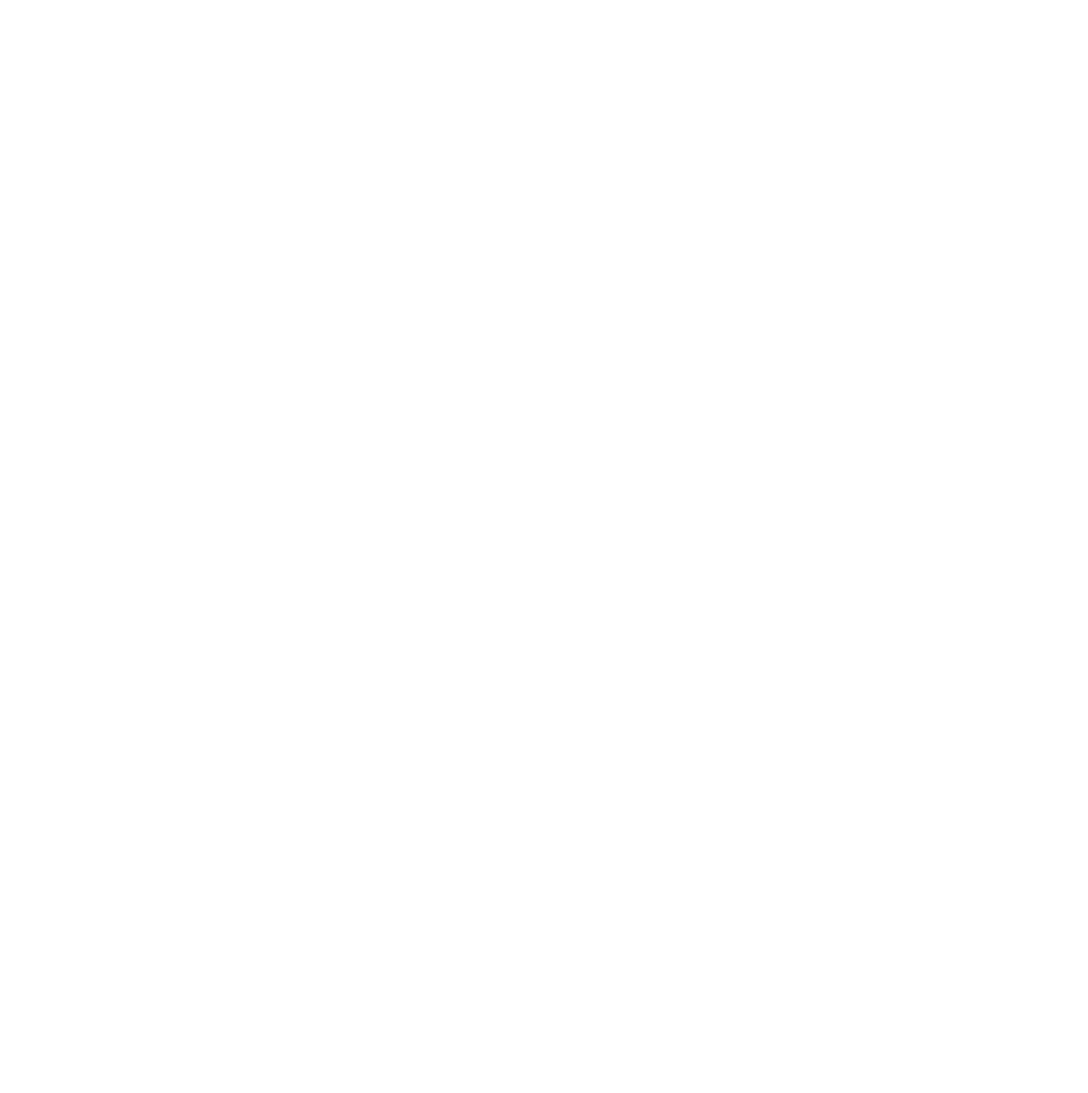
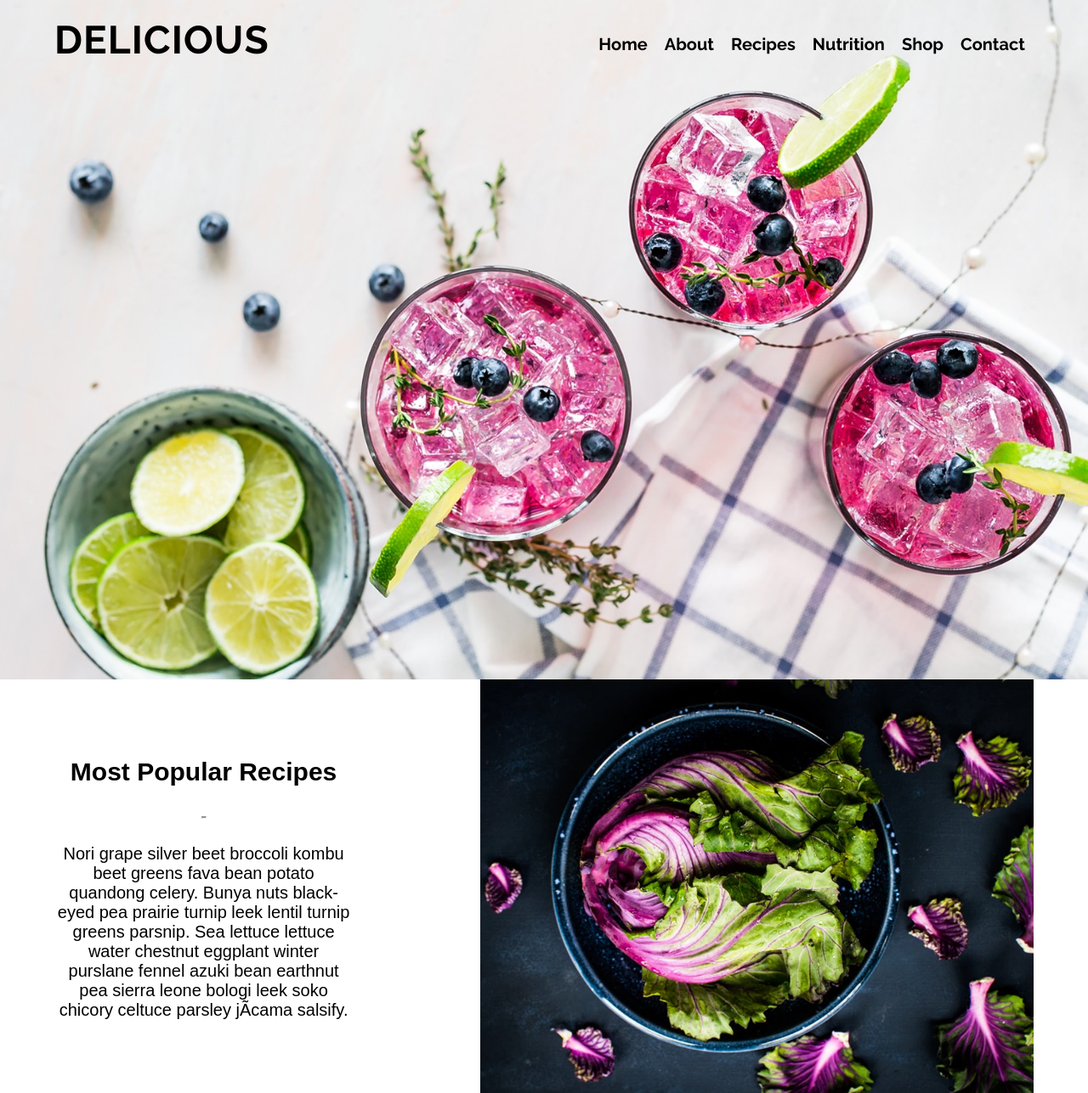
Before and after one commit to SimonOConnor28/Project-Delicious, a plain HTML site: page index.html in a window 1280 px wide. Shown: the whole page at 85% size. Before the commit the page ends 800 px from the top, so only its background shows below. Drawn offline with Linux system fonts and the light colour scheme.

Commit message:
setup all partials to where i am on the homepage

```diff
--- a/index.html
+++ b/index.html
@@ -0,0 +1,47 @@
+<!DOCTYPE html>
+<html lang="en">
+<head>
+    <meta charset="UTF-8">
+    <meta http-equiv="X-UA-Compatible" content="IE=edge">
+    <meta name="viewport" content="width=device-width, initial-scale=1.0">
+    <title>Delicious Home Page</title>
+    <link rel="stylesheet" href="./styles/style.css">
+</head>
+<body>
+
+    <header><!--START OF HEADER-->
+        <nav class="navBar">
+        <div class="wrapper"> <!--START OF WRAPPER-->
+            <h1>Delicious</h1>
+                <ul>
+                    <li><a href="#">Home</a></li>
+                    <li><a href="#">About</a></li>
+                    <li><a href="#">Recipes</a></li>
+                    <li><a href="#">Nutrition</a></li>
+                    <li><a href="#">Shop</a></li>
+                    <li><a href="#">Contact</a></li>
+                    <i class="fa-thin fa-badge"></i>
+                </ul><!-- STILL NEED TO ADD SHOP AND SEARCH SVG use font awesome-->
+            </nav> <!--END OF NAV BAR-->
+        </div> <!--END OF WRAPPER-->
+    </header>
+
+    <main>
+        <section class="popular wrapper">
+                <div class="saladText">
+                    <h2>Most Popular Recipes</h2>
+                    <hr>
+                    <p>Nori grape silver beet broccoli kombu beet greens fava bean potato quandong celery. Bunya nuts black-eyed pea prairie
+                    turnip leek lentil turnip greens parsnip. Sea lettuce lettuce water chestnut eggplant winter purslane fennel azuki bean
+                    earthnut pea sierra leone bologi leek soko chicory celtuce parsley jÃ­cama salsify.</p>
+                    <!-- <button>View Recipes</button> -->
+                </div>
+
+                <div class="saladImg">
+                    <img src="./assets/home-2.jpeg" alt="Bowl of lettuce">
+                </div>
+        </section>
+    </main>
+
+</body>
+</html>
--- /dev/null
+++ b/styles/sass/partials/_base.scss
@@ -0,0 +1,35 @@
+/*====== GLOBAL STYLES ====== */
+
+html {
+    font-size: 125%;
+}
+
+img {
+    max-width: 100%;
+    display: block;
+    height: auto;
+}
+
+ul {
+    margin: 0;
+    padding: 0;
+    list-style-type: none;
+}
+
+.wrapper {
+    max-width: 1260px;
+    width: 90%;
+    margin: 0 auto;
+}
+
+a {
+    text-decoration: none;
+    padding: 10px 10px;
+}
+
+hr {
+    width: 6px;
+    height: 3px;
+    color: lightgreen;
+    background-color: limegreen;
+}
--- /dev/null
+++ b/styles/sass/partials/_homepage.scss
@@ -0,0 +1,18 @@
+/* main here you will find content for all of the homepage styles */
+.popular {
+    display: flex;
+
+    .saladText .saladImg {
+        flex-basis: 50%;
+    }
+    .saladText {
+        display: flex;
+        flex-direction: column;
+        justify-content: center;
+        text-align: center;
+        margin-right: 100px;
+        padding-right: 50px;
+        width: 50%;
+    }
+
+}
--- /dev/null
+++ b/styles/sass/partials/_nav.scss
@@ -0,0 +1,23 @@
+header{
+    background-image: url(../assets/home-1.jpeg);
+    background-repeat: no-repeat;
+    background-position: center;
+    background-size: cover;
+    min-height: 100vh;
+
+    .wrapper {
+        display: flex;
+        justify-content: space-between;
+        padding-top: 20px;
+        max-width: 100%;
+    }
+    ul{
+        display: flex;
+        justify-content: space-between;
+        padding-top: 20px;
+    }
+    a:focus{
+        color: green;
+        border: none;
+    }
+}
--- /dev/null
+++ b/styles/sass/partials/_typography.scss
@@ -0,0 +1,32 @@
+@import url('https://fonts.googleapis.com/css2?family=Lora:ital@0;1&family=Raleway:wght@700&display=swap');
+
+/* text styles */
+    $loreText: 'Lora',serif;
+
+    $raleText: 'Raleway',sans-serif;
+
+
+/* color styles */
+
+$brown: #999999;
+$black: #2E2E2E;
+$white: #F6F6F6;
+$blacktwo: #333333;
+
+
+h1 {
+    font-family: $raleText;
+    font-size: 46px;
+    letter-spacing: 1.1px;
+    text-transform: uppercase;
+    margin: 0;
+}
+
+
+a {
+    color: black;
+}
+
+li {
+    font-family: $raleText;
+}
--- /dev/null
+++ b/styles/sass/partials/_variables.scss
@@ -0,0 +1 @@
+/* site fonts */
--- a/styles/sass/style.scss
+++ b/styles/sass/style.scss
@@ -1 +1,6 @@
+@import "./partials/variables";
 @import "./partials/setup";
+@import "./partials/typography";
+@import "./partials/base";
+@import "./partials/nav";
+@import "./partials/homepage";
```
Also changed, not shown: styles/style.css.
